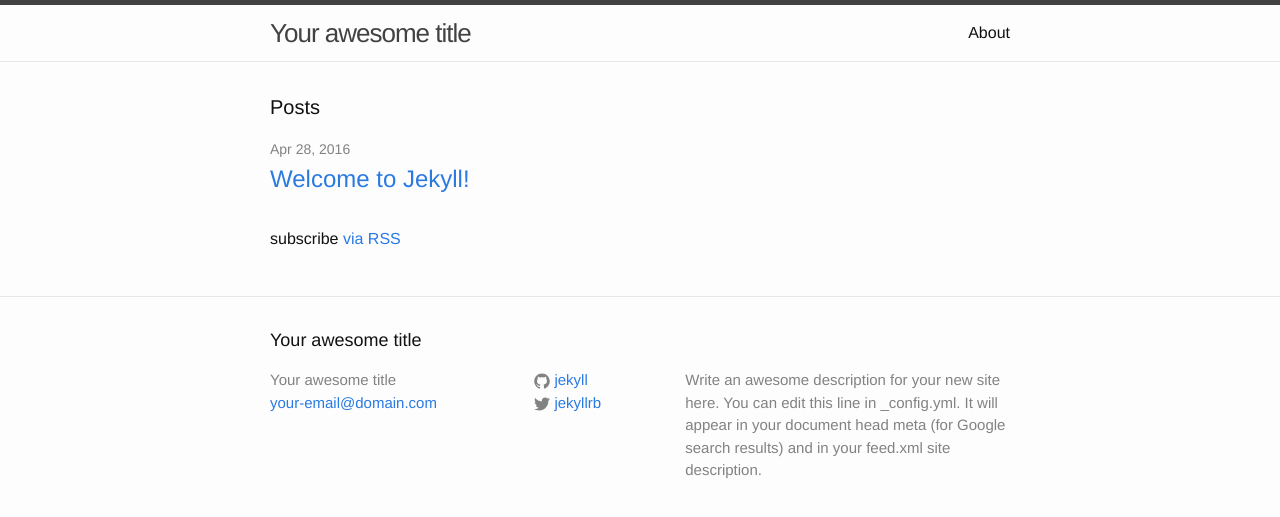
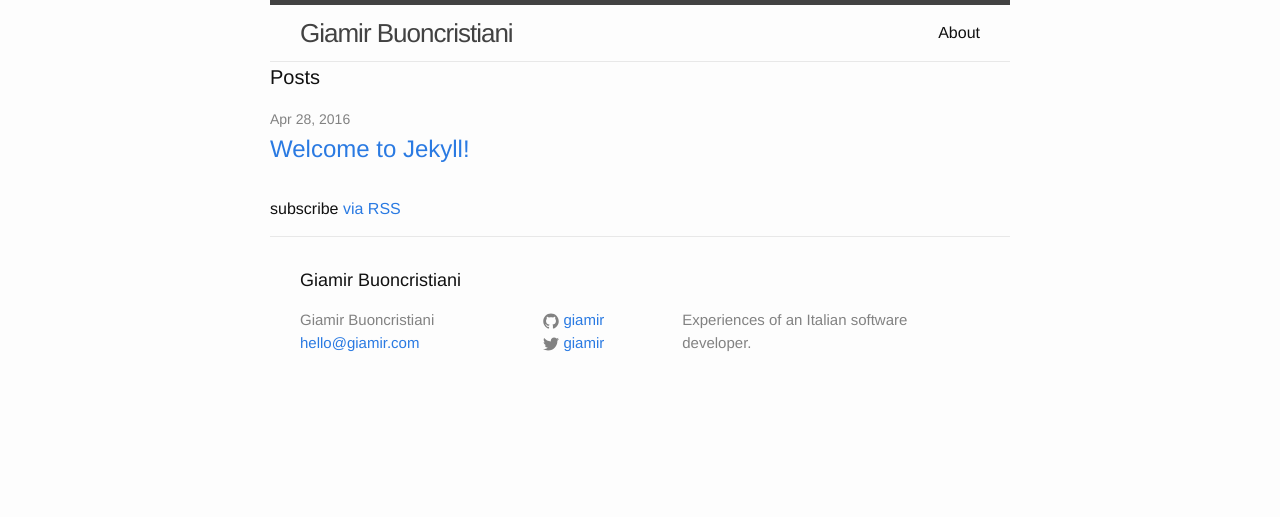
Before and after one commit to giamir/giamir.github.io, a Jekyll site: the page built from index.html, in a window 1280 px wide. Shown: the top 517 px of the page. Built offline with Jekyll 4.4.1, drawn with Linux system fonts in a browser that asks for light colours; the list of posts is cut into pages by our own code.

Commit message:
setup basic config

```diff
--- a/_config.yml
+++ b/_config.yml
@@ -1,21 +1,21 @@
-# Welcome to Jekyll!
-#
-# This config file is meant for settings that affect your whole blog, values
-# which you are expected to set up once and rarely need to edit after that.
-# For technical reasons, this file is *NOT* reloaded automatically when you use
-# 'jekyll serve'. If you change this file, please restart the server process.
-
 # Site settings
-title: Your awesome title
-email: your-email@domain.com
+title: Giamir Buoncristiani
+email: hello@giamir.com
 description: > # this means to ignore newlines until "baseurl:"
-  Write an awesome description for your new site here. You can edit this
-  line in _config.yml. It will appear in your document head meta (for
-  Google search results) and in your feed.xml site description.
+  Experiences of an Italian software developer.
 baseurl: "" # the subpath of your site, e.g. /blog
-url: "http://yourdomain.com" # the base hostname & protocol for your site
-twitter_username: jekyllrb
-github_username:  jekyll
+url: "https://giamir.com" # the base hostname & protocol for your site
+twitter_username: giamir
+github_username:  giamir
+exclude: ['node_modules']
+paginate: 10
+paginate_path: "/page:num/"
+permalink: /:year/:month/:title
+sass:
+  compressed: true
 
 # Build settings
 markdown: kramdown
+
+# Gems
+gems: [jekyll-paginate]
--- a/_layouts/default.html
+++ b/_layouts/default.html
@@ -1,20 +1,13 @@
-<!DOCTYPE html>
+<!doctype html>
 <html>
-
   {% include head.html %}
-
   <body>
-
-    {% include header.html %}
-
-    <div class="page-content">
-      <div class="wrapper">
+    <div class="wrapper">
+      {% include header.html %}
+      <main class="content">
         {{ content }}
-      </div>
+      </main>
+      {% include footer.html %}
     </div>
-
-    {% include footer.html %}
-
   </body>
-
 </html>
```
Also changed, not shown: 1 other file.
